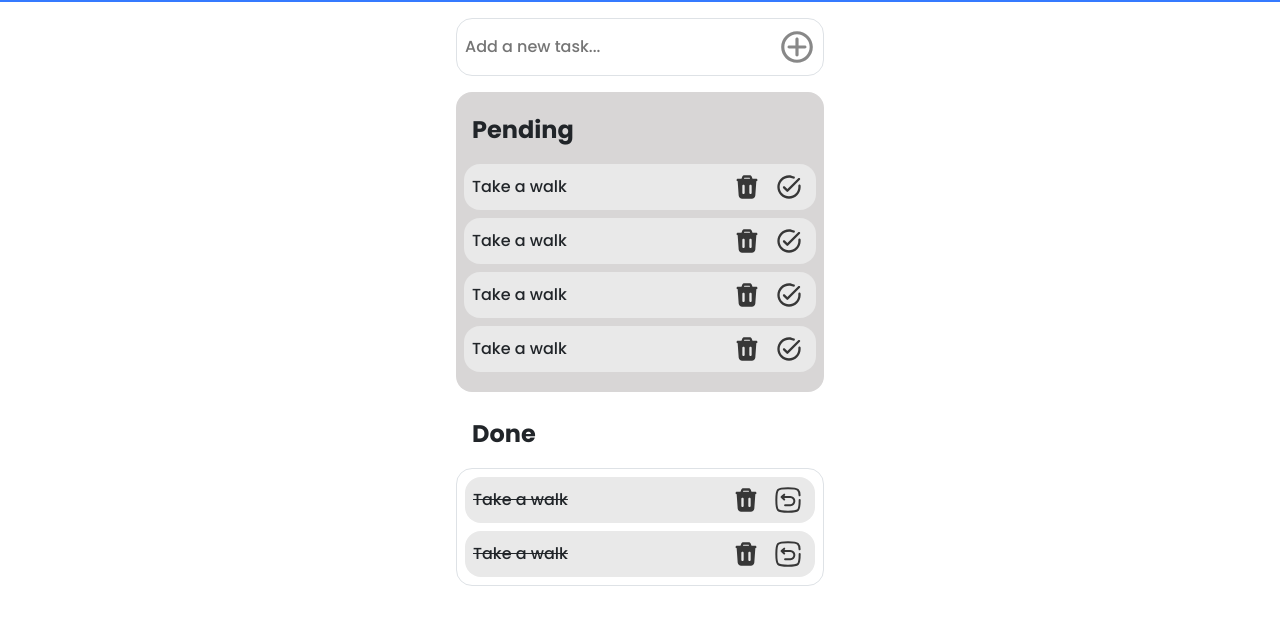
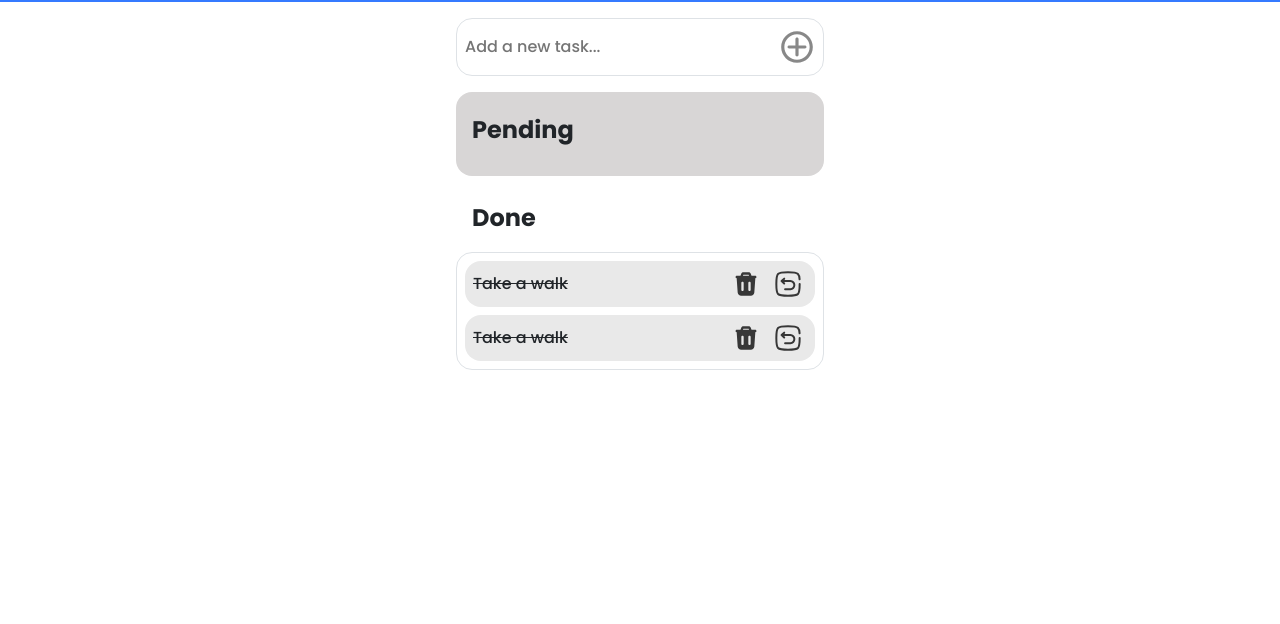
Before and after one commit to Vahidpro/js-final-project-kaaryar, a website: page index.html in a window 1280 px wide. Shown: the part 70-694 px from the top of the page. Drawn offline with nearby package versions, Linux system fonts and the light colour scheme; no server answers.

Commit message:
Add Todo items from server

```diff
--- a/data/db.json
+++ b/data/db.json
@@ -1,6 +1,6 @@
 {
 	"todos": [
-		{ "id": 0, "title": "Take a walk" },
+		{ "id": 0, "title": "Take a break" },
 		{ "id": 1, "title": "Go to grocery store" },
 		{ "id": 3, "title": "Do project" },
 		{ "id": 1, "title": "Call Alice" },
--- a/index.html
+++ b/index.html
@@ -36,42 +36,7 @@
             <section class="todo-list-section rounded-4 py-1">
                 <p class="section-title">Pending</p>
                 <ul class="todo-container rounded-4 ">
-                    <li class="todo-item rounded-4 px-2 m-2">
-                        <div class="d-flex align-items-center justify-content-between">
-                            <span class="">Take a walk</span>
-                            <div class="icons">
-                                <button class="btn"><img src="./assets/delete.svg" alt=""></button>
-                                <button class="btn"><img src="./assets/done.svg" alt=""></button>
-                            </div>
-                        </div>
-                    </li>
-                    <li class="todo-item rounded-4 px-2 m-2">
-                        <div class="d-flex align-items-center justify-content-between">
-                            <span class="">Take a walk</span>
-                            <div class="icons">
-                                <button class="btn"><img src="./assets/delete.svg" alt=""></button>
-                                <button class="btn"><img src="./assets/done.svg" alt=""></button>
-                            </div>
-                        </div>
-                    </li>
-                    <li class="todo-item rounded-4 px-2 m-2">
-                        <div class="d-flex align-items-center justify-content-between">
-                            <span class="">Take a walk</span>
-                            <div class="icons">
-                                <button class="btn"><img src="./assets/delete.svg" alt=""></button>
-                                <button class="btn"><img src="./assets/done.svg" alt=""></button>
-                            </div>
-                        </div>
-                    </li>
-                    <li class="todo-item rounded-4 px-2 m-2">
-                        <div class="d-flex align-items-center justify-content-between">
-                            <span class="">Take a walk</span>
-                            <div class="icons">
-                                <button class="btn"><img src="./assets/delete.svg" alt=""></button>
-                                <button class="btn"><img src="./assets/done.svg" alt=""></button>
-                            </div>
-                        </div>
-                    </li>
+
                 </ul>
             </section>
             <section class="done-section">
--- a/main.js
+++ b/main.js
@@ -1,4 +1,18 @@
 todoContainer = document.querySelector(".todo-container");
+
+renderTask = (task) => {
+	todoContainer.innerHTML += `
+	<li class="todo-item rounded-4 px-2 m-2">
+                        <div class="d-flex align-items-center justify-content-between">
+                            <span class="">${task.title}</span>
+                            <div class="icons">
+                                <button class="btn"><img src="./assets/delete.svg" alt=""></button>
+                                <button class="btn"><img src="./assets/done.svg" alt=""></button>
+                            </div>
+                        </div>
+                    </li>
+	`;
+};
 
 const url = "http://localhost:3000/todos";
 
@@ -8,7 +22,10 @@ const getTodosData = () => {
 			return res.json();
 		})
 		.then((data) => {
-			console.log(data);
+			data.forEach((task) => {
+				renderTask(task);
+			});
+			// renderTask(data[0]);
 		});
 };
 
```
